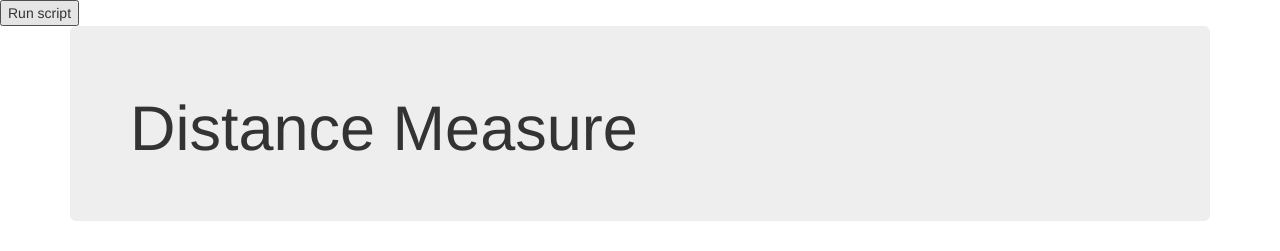
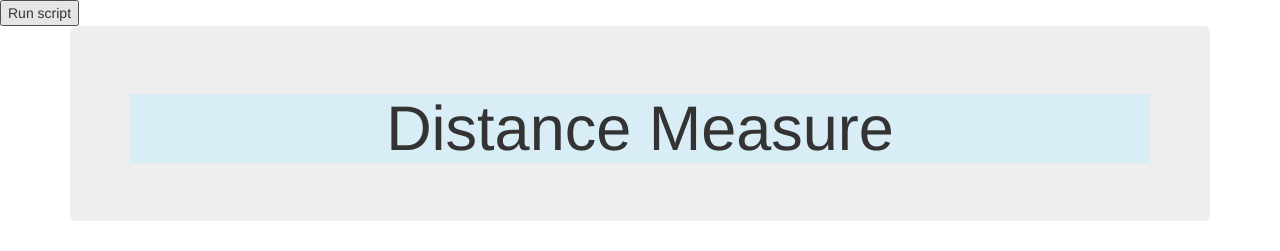
Before and after one commit to razcan/python, a Django app: page /gigi in a window 1280 px wide. Shown: the top 251 px of the page. Run offline with Django 3.2, Linux system fonts and the light colour scheme; data that the repository does not hold is empty; some libraries are stand-ins or nearby versions.

Commit message:
html review

```diff
--- a/chart/templates/index.html
+++ b/chart/templates/index.html
@@ -17,9 +17,10 @@
  {% csrf_token %}
     <button type="submit" name="run_script">Run script</button>
 
+
 <div class="container">
   <div class="jumbotron">
-    <h1>Distance Measure</h1>
+    <h1 class="text-center p-3 mb-2 bg-info text-white">Distance Measure</h1>
   </div>
 {% comment %} <canvas id="myChart" width="200" height="200"></canvas>   {% endcomment %}
 
```
